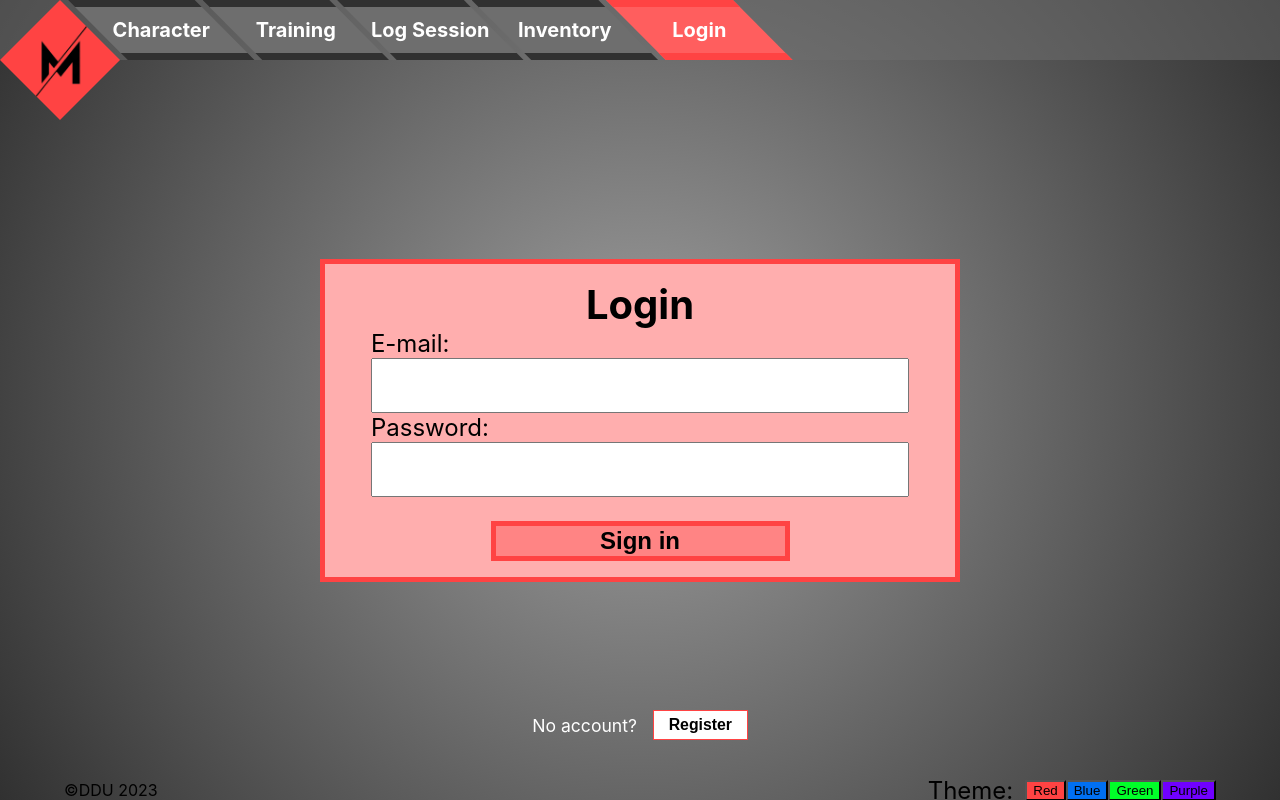
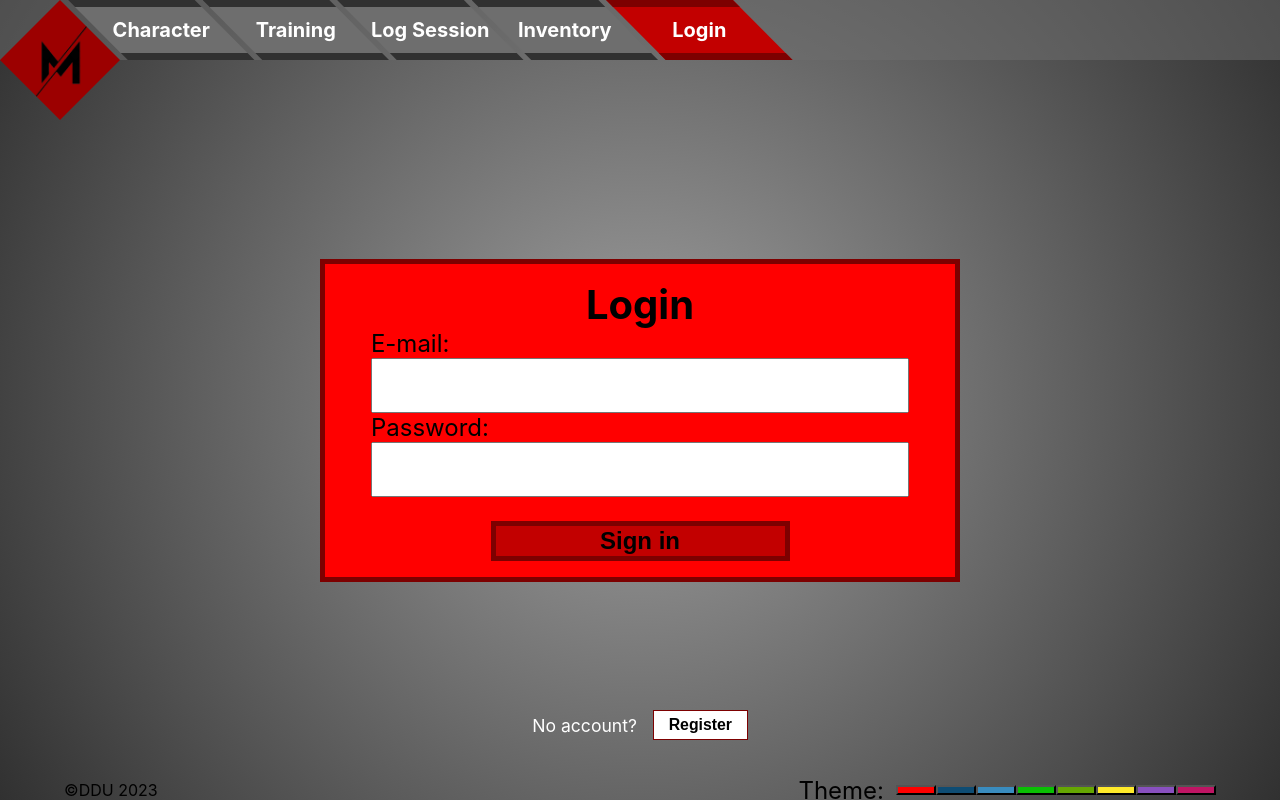
Before and after one commit to DDU-FKMO/DDU-Eksamensprojekt, a Vue app in the folder frontend/: page /login in a window 1280 px wide. Built offline with nearby package versions, Linux system fonts and the light colour scheme.

Commit message:
#22 Actual colours (and more themes)

```diff
--- a/frontend/src/App.vue
+++ b/frontend/src/App.vue
@@ -89,7 +89,7 @@
 		height: 200%;
 		aspect-ratio: 1/1;
 		float: left;
-		background-color: var(--base-color-5);
+		background-color: var(--base-color-4);
 		clip-path: polygon(50% 0, 100% 50%, 50% 100%, 0 50%);
 		position: absolute;
 		z-index: 2;
@@ -126,18 +126,19 @@
 		font-size: 2.5vh;
 	}
 	.nav .navlink.selected {
-		background-color: var(--base-color-4);
+		background-color: var(--base-color-3);
 		border-color: var(--base-color-5);
 	}
 	.nav .navlink:hover {
-		background-color: var(--base-color-3);
+		background-color: var(--base-color-1);
 		border-color: var(--base-color-4);
 	}
 
 	.footer {
 		justify-content: space-between;
-		padding: 0 5%;
+		padding: 5px 5%;
 		max-height: 2.5vh;
+		height: 100%;
 		overflow: hidden;
 	}
 
--- a/frontend/src/assets/base.css
+++ b/frontend/src/assets/base.css
@@ -1,37 +1,89 @@
-/* Red Theme */
+/* Red Theme
+https://color.adobe.com/Blood-Reds-color-theme-9e005592-901b-4dfe-9436-7e5d11af4b0b
+*/
 :root[data-theme="red"] {
-	--base-color-1: #ffaeae;
-	--base-color-2: #ff9797;
-	--base-color-3: #ff8484;
-	--base-color-4: #ff5e5e;
-	--base-color-5: #ff4343;
+	--base-color-1: #ff0000;
+	--base-color-2: #d60000;
+	--base-color-3: #c20000;
+	--base-color-4: #9c0000;
+	--base-color-5: #7d0000;
 }
 
-/* Blue Theme */
+/* Blue Theme
+https://color.adobe.com/Glowing-circuit-wallpaper-color-theme-9780b8d2-f290-4efb-9f73-29792add6833
+*/
 :root[data-theme="blue"] {
-	--base-color-1: #a3d8ff;
-	--base-color-2: #7cc2ff;
-	--base-color-3: #5aaaff;
-	--base-color-4: #2e8eff;
-	--base-color-5: #0070f3;
+	--base-color-1: #4bf2f2;
+	--base-color-2: #49e1f2;
+	--base-color-3: #2aa4bf;
+	--base-color-4: #0e4c73;
+	--base-color-5: #062a40;
 }
 
-/* Green Theme */
-:root[data-theme="green"] {
-	--base-color-1: #a3ffb3;
-	--base-color-2: #7cff9a;
-	--base-color-3: #5aff7d;
-	--base-color-4: #2eff5a;
-	--base-color-5: #00ff29;
+/* Icy Blue Theme
+https://color.adobe.com/Blue-frozen-ice-color-theme-b09ccd6b-58a1-402c-9dc8-b7329c2096bf
+*/
+:root[data-theme="icyBlue"] {
+	--base-color-1: #96c6d9;
+	--base-color-2: #50a0bf;
+	--base-color-3: #398cbf;
+	--base-color-4: #03588c;
+	--base-color-5: #044d8c;
 }
 
-/* Purple Theme */
+/* Green Theme
+https://color.adobe.com/Hacker-Green-color-theme-af6a0fd4-c884-4d46-a71f-6db9c7f3faef
+*/
+:root[data-theme="green"] {
+	--base-color-1: #0df205;
+	--base-color-2: #0abf04;
+	--base-color-3: #078c03;
+	--base-color-4: #055902;
+	--base-color-5: #022601;
+}
+
+/* Nature Green
+https://color.adobe.com/Nature-of-green-color-theme-f6c4ffe3-d202-4c3f-89ad-df682a4f91bf
+*/
+:root[data-theme="natureGreen"] {
+	--base-color-1: #e9f2a7;
+	--base-color-2: #9bbf65;
+	--base-color-3: #65a603;
+	--base-color-4: #3b7302;
+	--base-color-5: #1b4001;
+}
+
+/* Yellow Theme
+https://color.adobe.com/Piss-yellow-color-theme-657427ff-38f8-436b-8000-e1e27e581ba4
+*/
+:root[data-theme="yellow"] {
+	--base-color-1: #f2ff1f;
+	--base-color-2: #e8e01b;
+	--base-color-3: #ffea2a;
+	--base-color-4: #e8c81b;
+	--base-color-5: #ffcf1e;
+}
+
+/* Purple Theme
+https://color.adobe.com/Purple-neon-light-color-theme-cbb3f604-feda-41c0-bd3b-27324b25a83b
+*/
 :root[data-theme="purple"] {
-	--base-color-1: #d8a3ff;
-	--base-color-2: #c27cff;
-	--base-color-3: #aa5aff;
-	--base-color-4: #8e2eff;
-	--base-color-5: #7000ff;
+	--base-color-1: #d6acf2;
+	--base-color-2: #8850bf;
+	--base-color-3: #5a378c;
+	--base-color-4: #392259;
+	--base-color-5: #190f26;
+}
+
+/* Pink Theme
+https://color.adobe.com/Pink-color-theme-2b7abb70-d81c-4efb-8b20-ec299cfdd538
+*/
+:root[data-theme="pink"] {
+	--base-color-1: #f2b6d7;
+	--base-color-2: #caa7c5;
+	--base-color-3: #b18f9f;
+	--base-color-4: #bf1564;
+	--base-color-5: #8c2e5a;
 }
 
 /* Black */
--- a/frontend/src/components/Settings.vue
+++ b/frontend/src/components/Settings.vue
@@ -3,10 +3,7 @@
 		<div class="theme center">
 			<h2>Theme:</h2>
 			<div class="theme-buttons center">
-				<button class="theme-button red" @click="setTheme('red')">Red</button>
-				<button class="theme-button blue" @click="setTheme('blue')">Blue</button>
-				<button class="theme-button green" @click="setTheme('green')">Green</button>
-				<button class="theme-button purple" @click="setTheme('purple')">Purple</button>
+				<button class="theme-button" :style="'background-color:' + themes[theme]" @click="setTheme(theme)" v-for="theme in Object.keys(themes)"></button>
 			</div>
 		</div>
 	</div>
@@ -15,6 +12,18 @@
 <script>
 	export default {
 		name: "Settings",
+		data: () => ({
+			themes: {
+				red: "#ff0000",
+				blue: "#0e4c73",
+				icyBlue: "#398cbf",
+				green: "#0abf04",
+				natureGreen: "#65a603",
+				yellow: "#ffea2a",
+				purple: "#8850bf",
+				pink: "#bf1564"
+			}
+		}),
 		methods: {
 			setTheme(theme) {
 				document.documentElement.setAttribute("data-theme", theme);
@@ -27,21 +36,22 @@
 </script>
 
 <style>
-	.red {
-		background-color: #ff4343;
-	}
-	.blue {
-		background-color: #0070f3;
-	}
-	.green {
-		background-color: #00ff29;
-	}
-	.purple {
-		background-color: #7000ff;
-	}
-
 	.theme h2 {
 		margin: 0;
 		margin-right: 0.5em;
 	}
+
+	.settings,
+	.theme,
+	.theme-buttons {
+		height: 100%;
+	}
+
+	.theme-button {
+		width: 3em;
+		height: 100%;
+	}
+	.theme-button:hover {
+		cursor: pointer;
+	}
 </style>
--- a/frontend/src/views/userAuth/Login.vue
+++ b/frontend/src/views/userAuth/Login.vue
@@ -72,7 +72,8 @@
 		border: 5px solid var(--base-color-5);
 	}
 	form button[type="submit"]:hover {
-		background-color: var(--base-color-4);
+		background-color: var(--base-color-2);
+		border-color: var(--base-color-4);
 		cursor: pointer;
 	}
 
```
